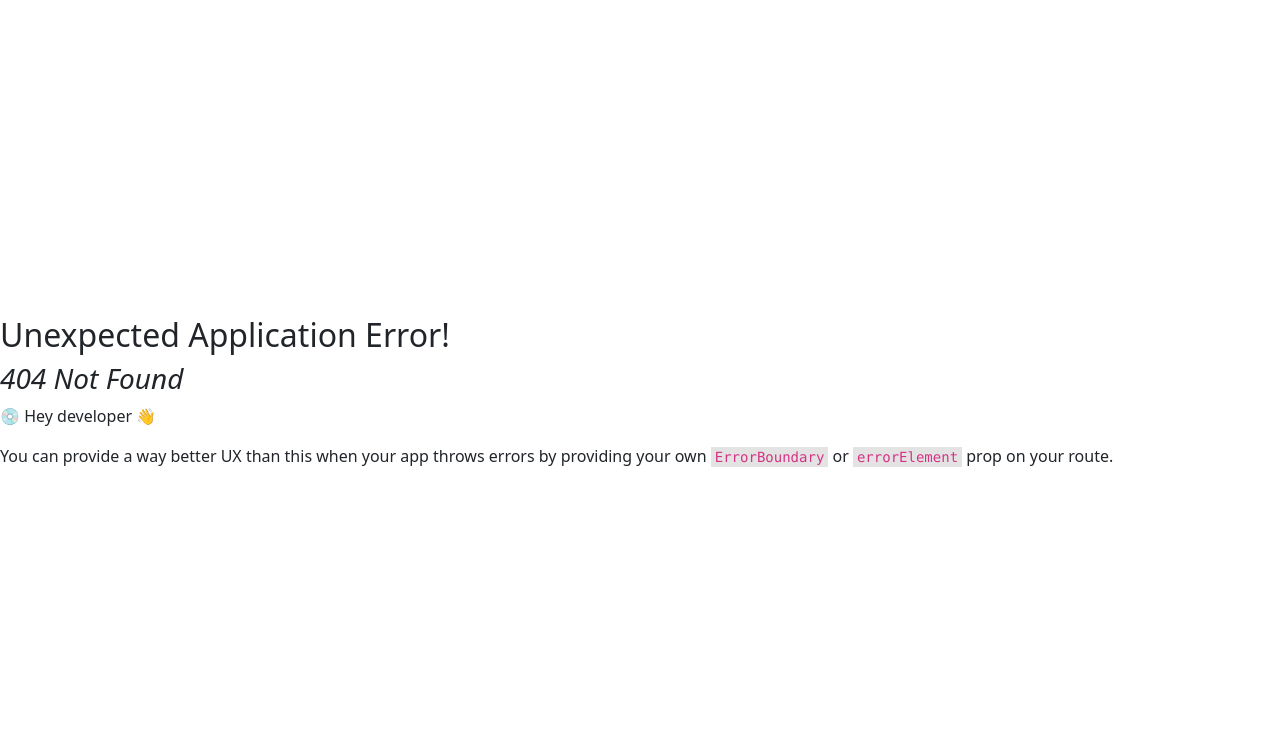
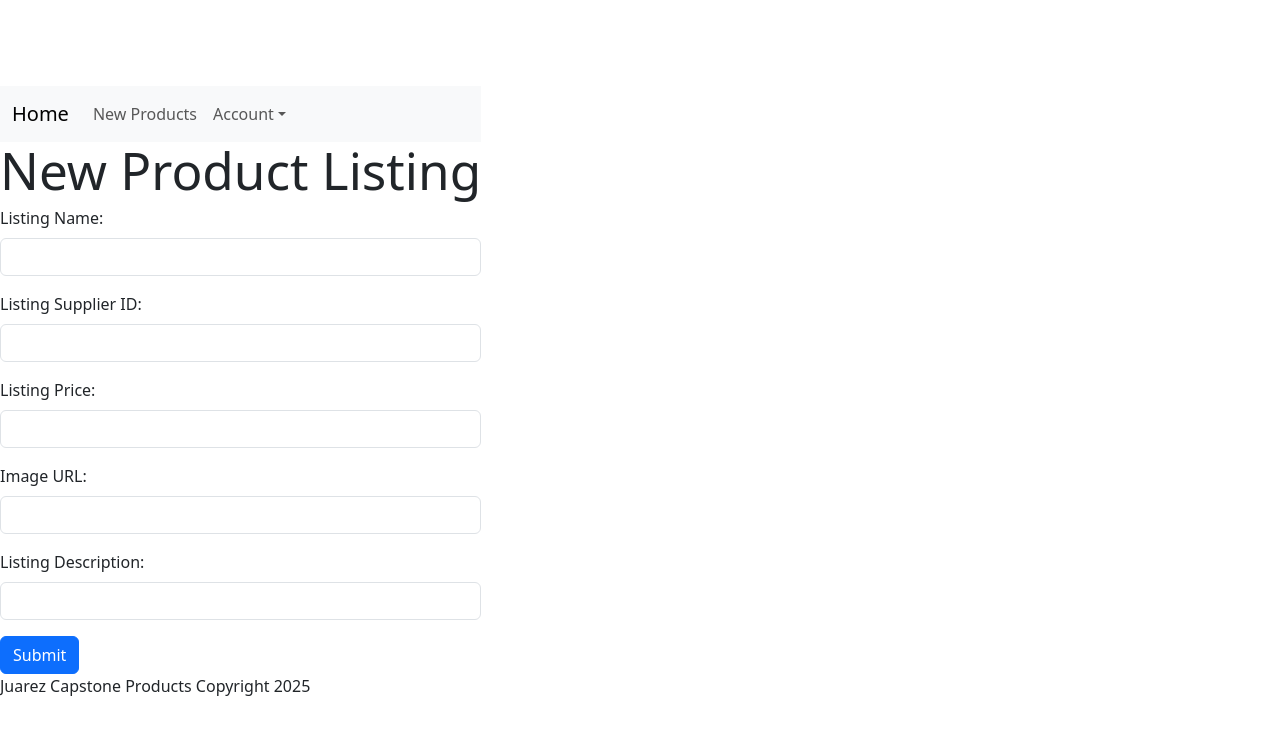
Before and after one commit to alejandroajuarez/mini-capstone-frontend, a React (Vite) app: page /products/new in a window 1280 px wide. Before the commit this address had no page. Shown: the top 734 px of the page. Built offline with nearby package versions, Linux system fonts and the light colour scheme.

Commit message:
add front end route for ProductNew

```diff
--- a/src/App.jsx
+++ b/src/App.jsx
@@ -5,6 +5,7 @@ import { ProductsPage } from "./ProductsPage";
 import { SignupPage } from "./SignupPage";
 import { LoginPage } from "./LoginPage";
 import { Footer } from "./Footer";
+import { ProductsNew } from "./ProductsNew";
 
 const router = createBrowserRouter([
   {
@@ -28,6 +29,10 @@ const router = createBrowserRouter([
         path: "/login",
         element: <LoginPage />,
       },
+      {
+        path: "/products/new",
+        element: <ProductsNew />,
+      }
     ],
   },
 ]);
--- a/src/Header.jsx
+++ b/src/Header.jsx
@@ -4,29 +4,29 @@ export function Header() {
   return (
 <nav className="navbar navbar-expand-lg bg-body-tertiary">
   <div className="container-fluid">
-    <a className="navbar-brand" href="#">Navbar</a>
+    <a className="navbar-brand" href="/">Home</a>
     <button className="navbar-toggler" type="button" data-bs-toggle="collapse" data-bs-target="#navbarNavDropdown" aria-controls="navbarNavDropdown" aria-expanded="false" aria-label="Toggle navigation">
       <span className="navbar-toggler-icon"></span>
     </button>
     <div className="collapse navbar-collapse" id="navbarNavDropdown">
       <ul className="navbar-nav">
+        {/* <li className="nav-item">
+          <a className="nav-link active" aria-current="page" href="/">Home</a>
+        </li> */}
+        {/* <li className="nav-item">
+          <a className="nav-link" href="/">All Products</a>
+        </li> */}
         <li className="nav-item">
-          <a className="nav-link active" aria-current="page" href="#">Home</a>
-        </li>
-        <li className="nav-item">
-          <a className="nav-link" href="#products-index">All Products</a>
-        </li>
-        <li className="nav-item">
-          <a className="nav-link" href="#producs-new">New Products</a>
+          <a className="nav-link" href="/products/new">New Products</a>
         </li>
         <li className="nav-item dropdown">
           <a className="nav-link dropdown-toggle" href="#" role="button" data-bs-toggle="dropdown" aria-expanded="false">
-            Dropdown link
+            Account
           </a>
           <ul className="dropdown-menu">
             <li><Link className="dropdown-item" to="/login">Login</Link></li>
             <li><Link className="dropdown-item" to="/signup">Sign Up</Link></li>
-            <li><Link className="dropdown-item" href="/">Go back Home</Link></li>
+            {/* <li><Link className="dropdown-item" href="/">Go back Home</Link></li> */}
           </ul>
         </li>
       </ul>
--- a/src/ProductsNew.jsx
+++ b/src/ProductsNew.jsx
@@ -1,9 +1,14 @@
-export function ProductsNew({ onCreate }) {
+import axios from "axios";
+
+export function ProductsNew() {
   const handleSubmit = (event) => {
+    event.preventDefault();
     console.log("Handling Submit");
     const params = new FormData(event.target);
-    onCreate(params)
-    event.target.reset()
+    axios.post("http://localhost:3000/products.json", params).then(response => {
+      console.log(response.data);
+      window.location.href = "/"
+    })
   }
 
   return (
@@ -11,8 +16,12 @@ export function ProductsNew({ onCreate }) {
       <h1>New Product Listing</h1>
       <form onSubmit={handleSubmit}>
         <div className="mb-3">
-          <label htmlFor="name" className="form-label">Listing Title: </label>
+          <label htmlFor="name" className="form-label">Listing Name: </label>
           <input type="text" className="form-control" id="name" name="name" />
+        </div>
+        <div className="mb-3">
+          <label htmlFor="supplier_id" className="form-label">Listing Supplier ID: </label>
+          <input type="integer" className="form-control" id="supplier_id" name="supplier_id" />
         </div>
         <div className="mb-3">
           <label htmlFor="price" className="form-label">Listing Price: </label>
--- a/src/ProductsPage.jsx
+++ b/src/ProductsPage.jsx
@@ -1,6 +1,6 @@
 import { ProductsIndex } from "./ProductsIndex";
-import { ProductsNew } from './ProductsNew';
 import { ProductsShow } from './ProductsShow';
+// import { ProductsNew } from "./ProductsNew";
 import { Modal } from './Modal';
 import axios from 'axios';
 import { useState, useEffect } from "react";
@@ -23,16 +23,6 @@ export function ProductsPage() {
       setCurrentProduct(product);
       console.log("Handling Show");
       setIsProductsShowVisible(true);
-    }
-
-    const handleCreate = (params) => {
-      console.log("Handling Create");
-      axios.post("http://localhost:3000/products.json", params).then(response => {
-        console.log(response.data)
-        // Make a copy of the original product array, add the new product to it
-        // reset products in the new array
-        setProducts([...products, response.data])
-      })
     }
 
     const handleUpdate = (params, product) => {
@@ -66,7 +56,6 @@ export function ProductsPage() {
 
   return (
     <main>
-      <ProductsNew onCreate={handleCreate} />
       <ProductsIndex products={products} onShow={handleShow} />
       <Modal show={isProductsShowVisible} onClose={closeModal}>
         <ProductsShow product={currentProduct} onUpdate={handleUpdate} onDestroy={handleDestroy} />
--- a/src/ProductsShow.jsx
+++ b/src/ProductsShow.jsx
@@ -23,6 +23,7 @@ export function ProductsShow({ product, onUpdate, onDestroy }) {
 
       <form onSubmit={handleSubmit}>
         <p>Product Name: <input type="text" name="name"  /></p>
+        <p>Product Supplier ID: <input type="integer" name="supplier_id" /></p>
         <p>Price: <input type="text" name="price"  /></p>
         <p>Image URL: <input type="text" name="image_url"  /></p>
         <p>Description: <input type="text" name="description"  /></p>
```
